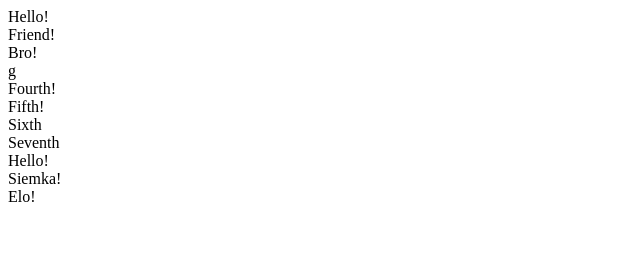
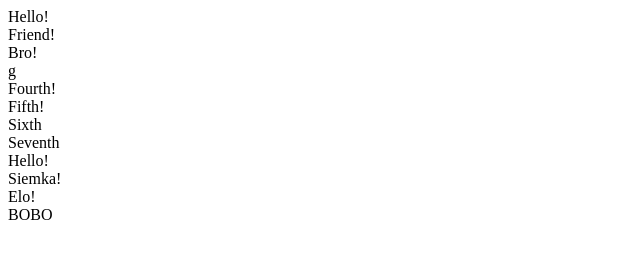
Before and after one commit to gabrysr1997/test1, a plain HTML site: page index.html in a window 1280 px wide. Shown: the full height of the page, 0-640 px from the left. Drawn offline with Linux system fonts and the light colour scheme.

Commit message:
Update index.html

```diff
--- a/index.html
+++ b/index.html
@@ -8,3 +8,4 @@
 <div>Hello!</div>
 <div>Siemka!</div>
 <div>Elo!</div>
+<div>BOBO</div>
```
